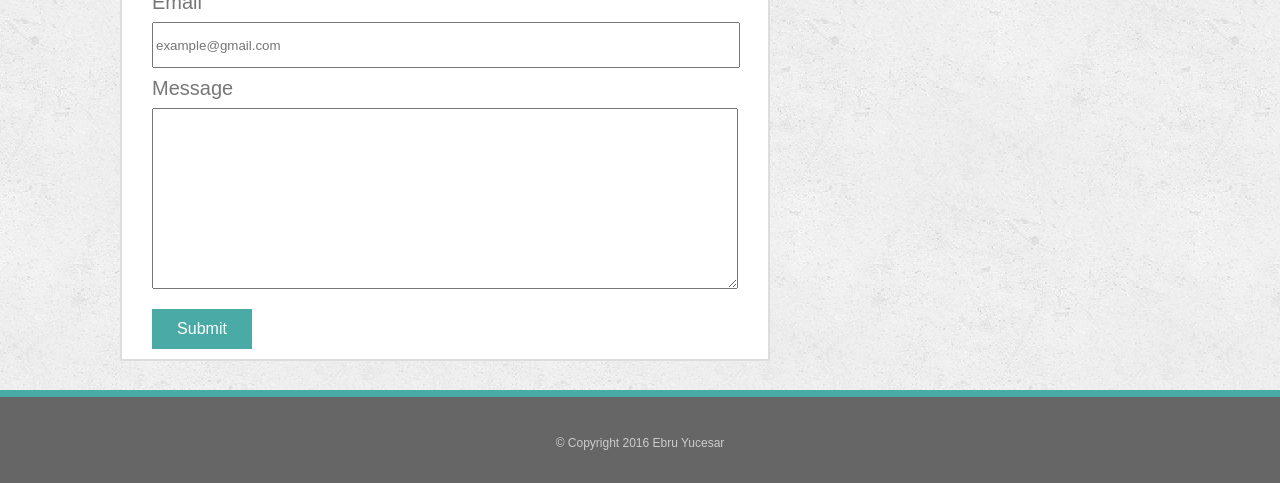
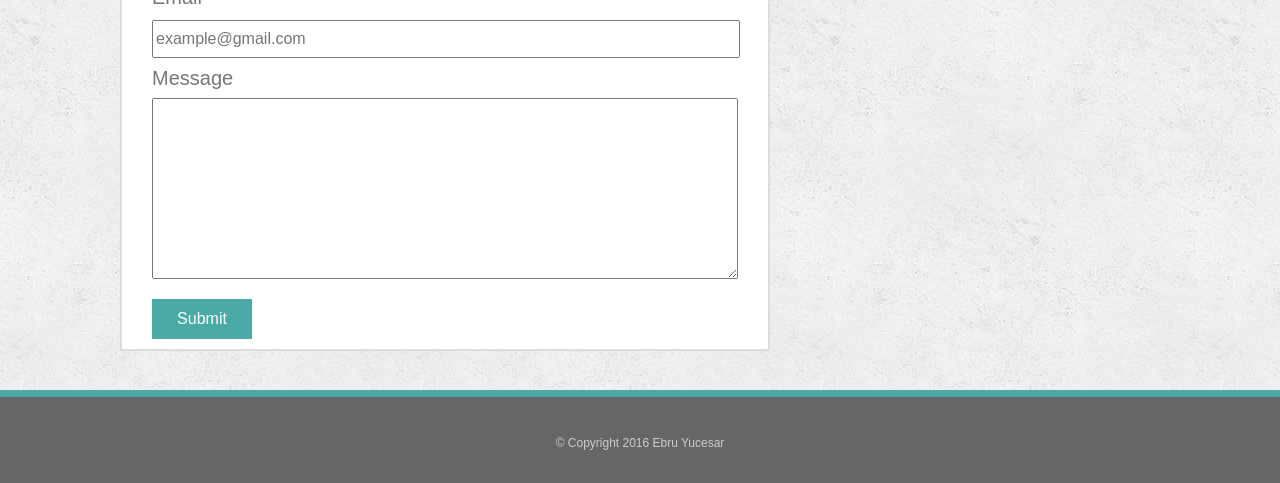
Before and after one commit to eyucesar/Basic-Portfolio, a plain HTML site: page contact.html in a window 1280 px wide. Shown: the part 317-800 px from the top of the page. Drawn offline with Linux system fonts and the light colour scheme.

Commit message:
updating the css file

```diff
--- a/assets/css/style.css
+++ b/assets/css/style.css
@@ -355,6 +355,7 @@ textarea {
     width: 580px;
     height: 175px;
     float:left;
+    font-size: 16px;
 }
 
 textarea:focus {
@@ -385,7 +386,8 @@ input[type=button]:focus {
 
 input[type=text] {
     width: 580px;
-    height: 3em;
+    height: 2em;
+    font-size: 16px;
 }
 
 input[type=text]:focus {
```
Also changed, not shown: 1 other file.
